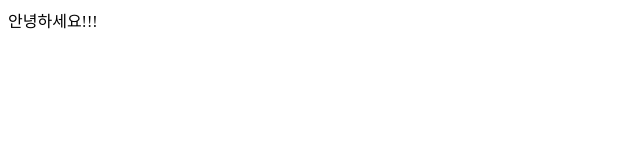
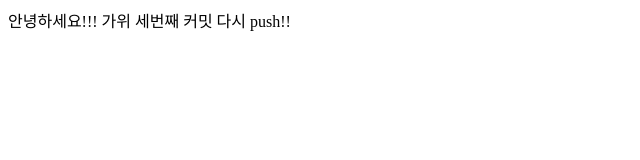
Before and after one commit to Chaeyun06/github_test, a plain HTML site: page index.html in a window 1280 px wide. Shown: the whole page, without its empty margins (0-640 px from the left). Drawn offline with Linux system fonts and the light colour scheme.

Commit message:
다시 push!

```diff
--- a/index.html
+++ b/index.html
@@ -5,5 +5,8 @@
     </head>
     <body>
         안녕하세요!!!
+        가위
+        세번째 커밋
+        다시 push!!
     </body>
 </html>
```
